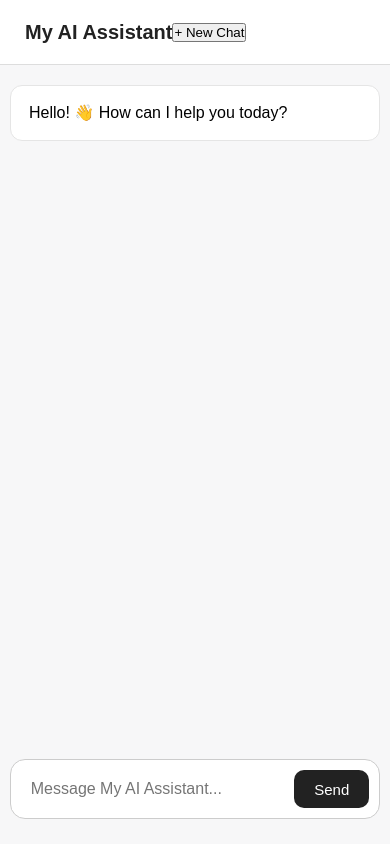
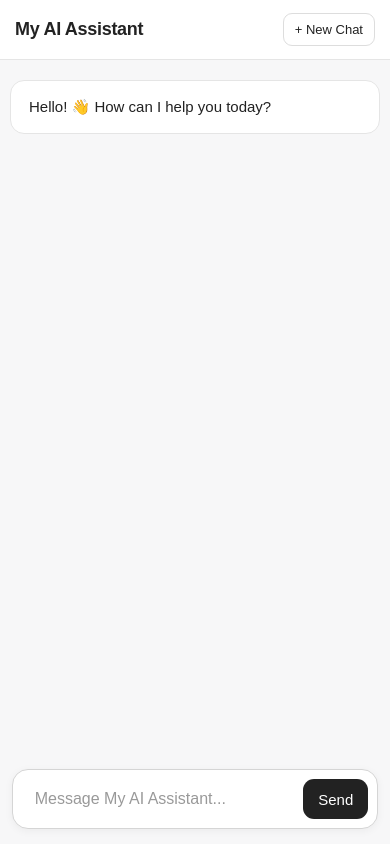
Before and after one commit to pramilabhardwaj2019-lgtm/AstraAI, a website: page index.html in a window 390 px wide. Drawn offline with Linux system fonts and the light colour scheme.

Commit message:
Update style.css

```diff
--- a/style.css
+++ b/style.css
@@ -8,6 +8,7 @@ body {
     font-family: Arial, sans-serif;
     background: #f7f7f8;
     height: 100vh;
+    color: #222;
 }
 
 .chat-container {
@@ -17,40 +18,81 @@ body {
     flex-direction: column;
 }
 
-/* Header */
+/* ===============================
+   HEADER
+   =============================== */
+
 .chat-header {
-    height: 65px;
+    height: 70px;
     background: #ffffff;
-    border-bottom: 1px solid #ddd;
+    border-bottom: 1px solid #e5e5e5;
+
     display: flex;
     align-items: center;
-    padding: 0 25px;
+    justify-content: space-between;
+
+    padding: 0 28px;
 }
 
 .chat-header h1 {
-    font-size: 20px;
-    color: #222;
+    font-size: 21px;
+    font-weight: 700;
+    letter-spacing: -0.3px;
 }
 
 .chat-header p {
     display: none;
 }
 
-/* Chat area */
+/* ===============================
+   NEW CHAT BUTTON
+   =============================== */
+
+#new-chat-button {
+    border: 1px solid #ddd;
+    background: #fff;
+    color: #222;
+
+    padding: 9px 15px;
+    border-radius: 9px;
+
+    font-size: 14px;
+    cursor: pointer;
+
+    transition: 0.2s;
+}
+
+#new-chat-button:hover {
+    background: #f1f1f1;
+}
+
+/* ===============================
+   CHAT AREA
+   =============================== */
+
 .chat-box {
     flex: 1;
     overflow-y: auto;
-    padding: 30px 20%;
+
+    padding: 35px 20%;
 }
 
-/* Messages */
+/* ===============================
+   MESSAGES
+   =============================== */
+
 .message {
     max-width: 750px;
     margin: 0 auto 25px auto;
+
     padding: 14px 18px;
-    border-radius: 12px;
+
+    border-radius: 14px;
+
     line-height: 1.6;
     font-size: 16px;
+
+    word-wrap: break-word;
 }
 
 .ai-message {
@@ -60,59 +102,81 @@ body {
 
 .user-message {
     background: #e8f0fe;
+    border: 1px solid #d7e3fa;
 }
 
-/* Input area */
+/* ===============================
+   INPUT AREA
+   =============================== */
+
 .input-area {
-    width: 60%;
+    width: 65%;
+    max-width: 850px;
+
     margin: 0 auto 25px auto;
+
     display: flex;
-    gap: 10px;
-    background: white;
-    padding: 10px;
-    border: 1px solid #ccc;
-    border-radius: 15px;
+    gap: 8px;
+
+    background: #ffffff;
+
+    padding: 9px;
+
+    border: 1px solid #d5d5d5;
+    border-radius: 16px;
+
+    box-shadow: 0 2px 8px rgba(0,0,0,0.05);
 }
 
 #user-input {
     flex: 1;
+
     border: none;
     outline: none;
+
     font-size: 16px;
-    padding: 10px;
+
+    padding: 11px 13px;
+
+    background: transparent;
 }
+
+#user-input::placeholder {
+    color: #999;
+}
+
+/* ===============================
+   SEND BUTTON
+   =============================== */
 
 #send-button {
     border: none;
+
     background: #222;
     color: white;
-    padding: 10px 20px;
-    border-radius: 10px;
+
+    padding: 11px 20px;
+
+    border-radius: 11px;
+
     cursor: pointer;
+
     font-size: 15px;
+    font-weight: 500;
+
+    transition: 0.2s;
 }
 
 #send-button:hover {
     background: #444;
 }
 
-/* Mobile */
-@media (max-width: 700px) {
+#send-button:active {
+    transform: scale(0.97);
+}
 
-    .chat-box {
-        padding: 20px 10px;
-    }
-
-    .input-area {
-        width: 95%;
-    }
-
-    .message {
-        max-width: 100%;
-    }
-}
 /* ===============================
-   🤖 Thinking Animation
+   THINKING ANIMATION
    =============================== */
 
 .thinking-message {
@@ -122,15 +186,16 @@ body {
     width: fit-content;
 }
 
-
 .dot {
     width: 7px;
     height: 7px;
+
     background: #555;
+
     border-radius: 50%;
+
     animation: thinking 1.4s infinite ease-in-out;
 }
-
 
 .dot:nth-child(1) {
     animation-delay: 0s;
@@ -144,9 +209,7 @@ body {
     animation-delay: 0.4s;
 }
 
-
 @keyframes thinking {
-
     0%, 60%, 100% {
         transform: translateY(0);
         opacity: 0.4;
@@ -156,5 +219,56 @@ body {
         transform: translateY(-5px);
         opacity: 1;
     }
+}
 
+/* ===============================
+   SCROLLBAR
+   =============================== */
+
+.chat-box::-webkit-scrollbar {
+    width: 7px;
 }
+
+.chat-box::-webkit-scrollbar-thumb {
+    background: #ccc;
+    border-radius: 10px;
+}
+
+/* ===============================
+   MOBILE
+   =============================== */
+
+@media (max-width: 700px) {
+
+    .chat-header {
+        padding: 0 15px;
+        height: 60px;
+    }
+
+    .chat-header h1 {
+        font-size: 18px;
+    }
+
+    #new-chat-button {
+        padding: 8px 11px;
+        font-size: 13px;
+    }
+
+    .chat-box {
+        padding: 20px 10px;
+    }
+
+    .message {
+        max-width: 100%;
+        font-size: 15px;
+    }
+
+    .input-area {
+        width: 94%;
+        margin-bottom: 15px;
+    }
+
+    #send-button {
+        padding: 10px 15px;
+    }
+}
```
